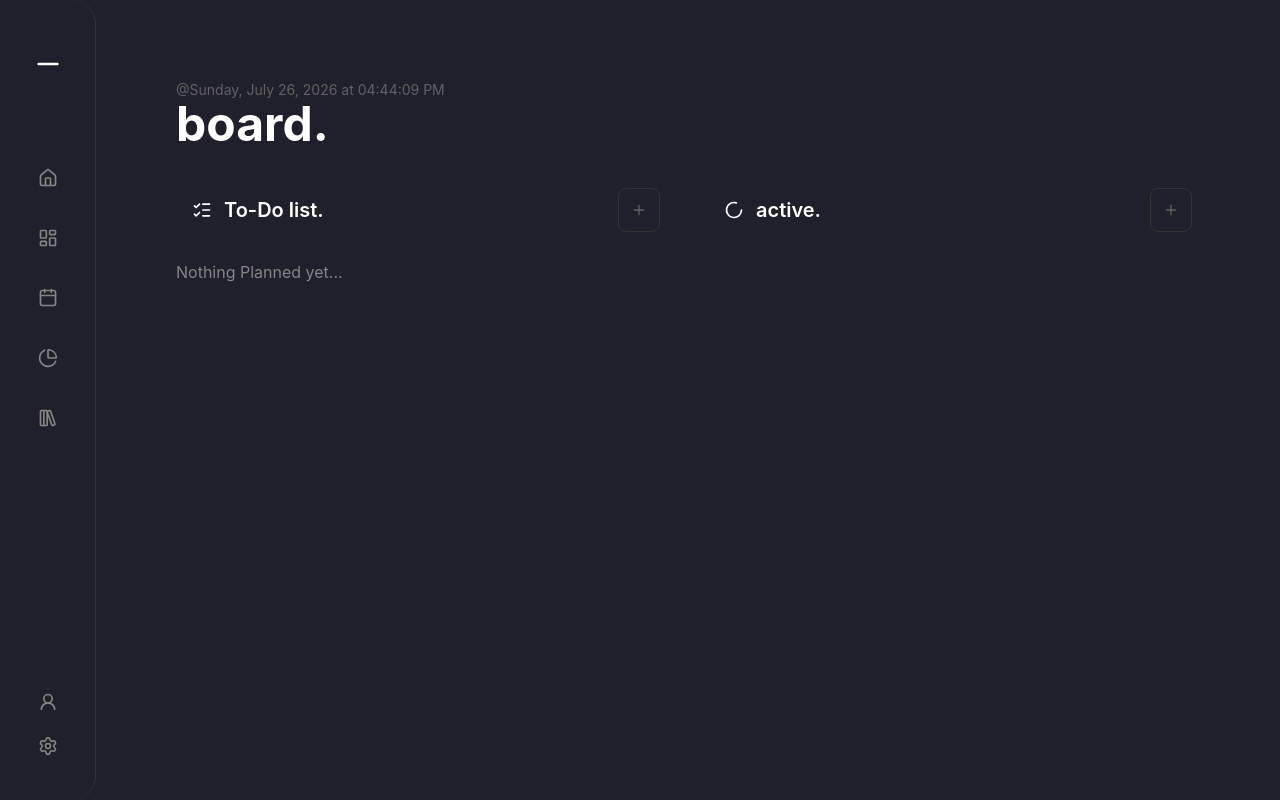
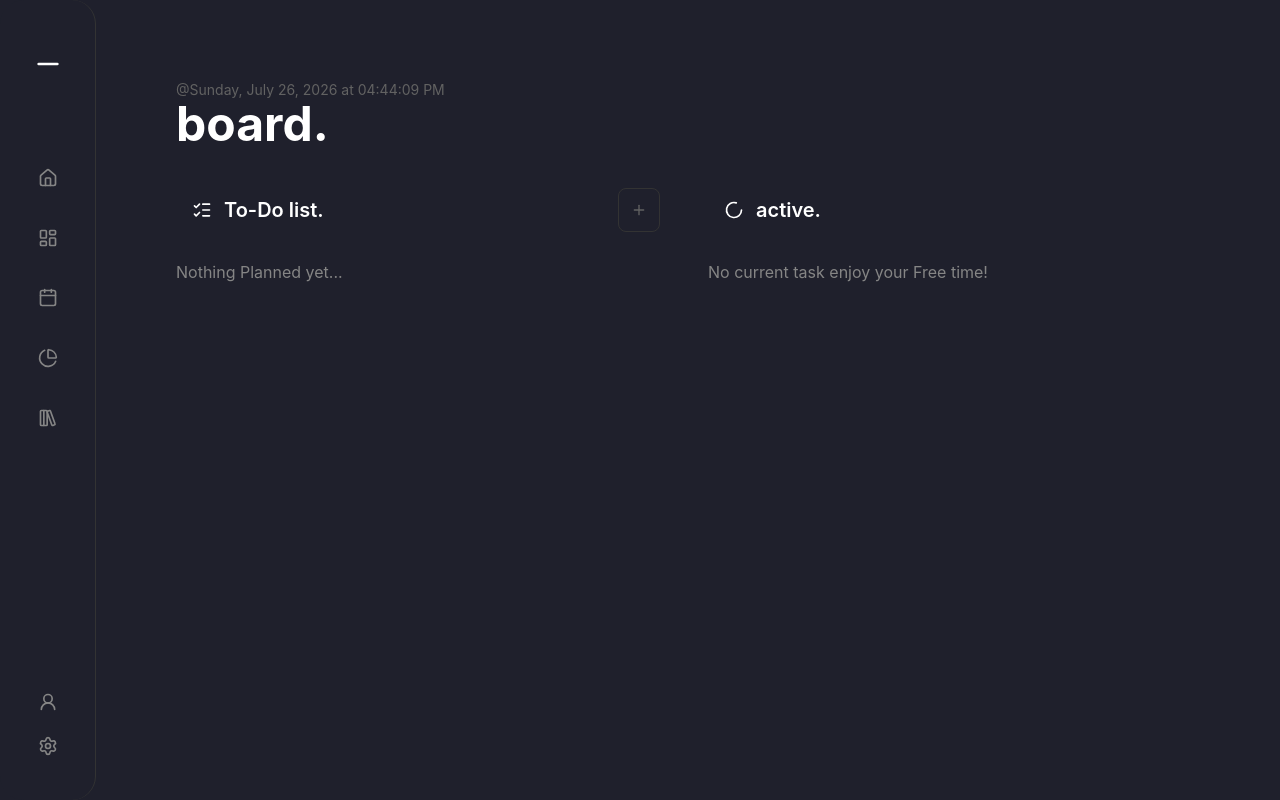
Before and after one commit to Phiphi-ctrl/dash., a React (Vite) app: page / in a window 1280 px wide. Built offline with nearby package versions, Linux system fonts and the light colour scheme; what emoji-mart would draw is missing.

Commit message:
Add: Active Task Section
I have added a section that displays the currently active section.

```diff
--- /dev/null
+++ b/src/components/dashboard/Active/ActiveTask.tsx
@@ -0,0 +1,149 @@
+import type { Task } from '../../../types/Task.ts'
+import { useEffect, useState } from 'react'
+import { Calendar, ArrowDownUp } from 'lucide-react'
+import PulseDot from '../../ui/PulseDot.tsx'
+import { getTimeRange } from '../../../utils/Datetime.ts'
+
+type ActiveTaskProps = {
+  tasks: Task[]
+  today: Date
+}
+
+function ActiveTask ({tasks, today}: ActiveTaskProps) {
+
+  const [now, setNow] = useState(new Date())
+
+  useEffect(() => {
+    const intervalId = setInterval(() => {
+      setNow(new Date())
+    }, 1000)
+
+    return () => {
+      clearInterval(intervalId)
+    }
+  }, [])
+
+  const activeTask = tasks.find((task) => {
+    const start = new Date(task.startAt)
+    const end = new Date(task.endAt)
+
+    return start <= now && now < end;
+  })
+
+  function getTaskProgress (task: Task, currentTime: Date) {
+    const start = new Date(task.startAt)
+    const end = new Date(task.endAt)
+    const total = (end.getTime() - start.getTime())
+    const elapsed = (currentTime.getTime() - start.getTime())
+    return Math.min(Math.max((elapsed / total), 0), 1)
+  }
+
+  function getMinutesTillEnd (task: Task, currentTime: Date) {
+    const end = new Date(task.endAt)
+    const current = new Date(currentTime)
+    return (end.getTime() - current.getTime()) / 1000 / 60
+  }
+
+  const minutesTillEndString = activeTask ? `${ Math.round(getMinutesTillEnd(activeTask, now))}m left` : ''
+
+  const viewBoxSize = 180
+
+  const radius = viewBoxSize * 0.4
+
+  const circumference = 2 * Math.PI * radius
+
+  const progress = activeTask ? getTaskProgress(activeTask, now) : 0
+
+  const offset = circumference * (1 - progress)
+
+  return (
+    <div>
+      {activeTask ? (
+        <div className="grid grid-cols-1 border border-border rounded-lg p-8">
+          {/*Task title*/}
+          <div className="flex flex-col gap-4 p-2">
+            <div className="flex text-muted h-9">
+              <div className="flex justify-center items-center">In Progress</div>
+              <div className="relative ml-auto">
+                <PulseDot className="absolute right-3 top-3"/>
+              </div>
+            </div>
+            <div className="text-xl">
+              {activeTask.emoji} {activeTask.title}
+            </div>
+          </div>
+          {/*Progress Circle*/}
+          <div className="flex justify-center items-center p-6">
+            <div className={`relative size-[${viewBoxSize}px]`}>
+              <svg
+                width={viewBoxSize}
+                height={viewBoxSize}
+                viewBox={`0 0 ${viewBoxSize} ${viewBoxSize}`}
+              >
+                {/* background track */}
+                <circle
+                  className="text-border"
+                  cx={viewBoxSize / 2}
+                  cy={viewBoxSize / 2}
+                  r={radius}
+                  fill="none"
+                  stroke="currentColor"
+                  strokeWidth="25"
+                />
+
+                {/* progress */}
+                <circle
+                  className="stroke-accent-secondary"
+                  cx={viewBoxSize / 2}
+                  cy={viewBoxSize / 2}
+                  r={radius}
+                  fill="none"
+                  stroke="currentColor"
+                  strokeWidth="25"
+                  strokeDasharray={circumference}
+                  strokeDashoffset={offset}
+                  strokeLinecap={'round'}
+                  transform={`rotate(-90 ${viewBoxSize / 2} ${viewBoxSize / 2})`}
+
+                />
+
+              </svg>
+              {/* center content */}
+              <div className="absolute inset-0 flex flex-col items-center justify-center">
+                <span className="font-semibold text-3xl">
+                  {Math.round(progress * 100)}%
+                </span>
+                <span className="text-xs text-foreground-secondary">
+                  {minutesTillEndString}
+                </span>
+              </div>
+            </div>
+          </div>
+          <div className="flex gap-2 p-6 text-foreground-secondary">
+            <div className="flex gap-2">
+              <div className="flex items-center justify-center">
+                <Calendar className="size-4"/>
+              </div>
+              <div>
+                {getTimeRange(activeTask.startAt, activeTask.endAt, today)}
+              </div>
+            </div>
+            <div className="flex ml-auto gap-2">
+              <div className="flex items-center justify-center">
+                <ArrowDownUp className="size-4"/>
+              </div>
+              <div>
+                {activeTask.priority}
+              </div>
+            </div>
+          </div>
+        </div>
+        ) : (
+        <span className="text-foreground-secondary">No current task enjoy your Free time!</span>
+        )
+      }
+    </div>
+  )
+}
+
+export default ActiveTask
--- a/src/components/dashboard/DateTimeRangePicker.tsx
+++ b/src/components/dashboard/TaskForm/DateTimeRangePicker/DateTimeRangePicker.tsx
@@ -1,6 +1,6 @@
 import SelectionCalendar from './SelectionCalendar.tsx'
 import { useState, useRef, type FocusEvent } from 'react'
-import { parseDateTimeInput, formatDateTimeInput } from '../../utils/Datetime.ts'
+import { parseDateTimeInput, formatDateTimeInput } from '../../../../utils/Datetime.ts'
 
 export type ActiveField = 'start' | 'end'
 
--- a/src/components/dashboard/SelectionCalendar.tsx
+++ b/src/components/dashboard/TaskForm/DateTimeRangePicker/SelectionCalendar.tsx
@@ -9,7 +9,7 @@ import {
   monthFormatter,
   dateToLocalDateTimeString,
   weekdays
-} from '../../utils/Datetime.ts'
+} from '../../../../utils/Datetime.ts'
 
 type SelectionCalendarProps = {
   newStartAt: string;
--- a/src/components/dashboard/TaskEmojiPicker.tsx
+++ b/src/components/dashboard/TaskForm/EmojiPicker/TaskEmojiPicker.tsx
@@ -9,7 +9,7 @@ import {
   Flag,
 } from 'lucide-react'
 import type { LucideIcon } from 'lucide-react'
-import { data } from '../../lib/emojiMart.ts'
+import { data } from '../../../../lib/emojiMart.ts'
 
 type CategoryOption = {
   id: string
--- a/src/components/dashboard/PriorityButton.tsx
+++ b/src/components/dashboard/TaskForm/PriorityPicker/PriorityButton.tsx
@@ -1,4 +1,4 @@
-import type { TaskPriority } from '../../types/Task.ts'
+import type { TaskPriority } from '../../../../types/Task.ts'
 import type { LucideIcon } from 'lucide-react'
 
 type PriorityButtonProps = {
--- a/src/components/dashboard/tasks/TaskItem.tsx
+++ b/src/components/dashboard/TodoList/TaskItem.tsx
@@ -29,7 +29,7 @@ function TaskItem ({task, onToggle, onDelete, onEdit, today} : TaskItemProps) {
   }
 
   return (
-    <li className={`flex w-full ${getPriorityClass(task.priority)} gap-4 items-center border border-border rounded-lg p-2 h-13`}>
+    <li className={`flex w-full ${getPriorityClass(task.priority)} gap-4 items-center border border-border rounded-lg`}>
       <div>
         {task.emoji !== null && (
             <span className="text-xl size-9 pl-3 pr-2 cursor-default">
--- a/src/components/dashboard/tasks/TaskList.tsx
+++ b/src/components/dashboard/TodoList/TaskList.tsx
@@ -11,7 +11,7 @@ type TaskListProps = {
 
 function TaskList({tasks, onToggle, onDelete, onEdit, today} : TaskListProps) {
   return (
-    <div className="h-90 overflow-hidden overflow-y-auto mr-2">
+    <div className="h-102 overflow-hidden overflow-y-auto mr-2">
       {tasks.length === 0 ? (
         <p className="text-foreground-secondary">Nothing Planned yet...</p>
       ) : (
--- /dev/null
+++ b/src/components/ui/PulseDot.tsx
@@ -0,0 +1,18 @@
+type PulseDotProps = {
+  className?: string
+}
+
+function PulseDot({ className = '' }: PulseDotProps) {
+  return (
+    <span
+      className={`relative flex size-3 ${className}`}
+      aria-hidden="true"
+    >
+      <span className="absolute inline-flex size-full animate-ping rounded-full bg-accent-secondary opacity-80" />
+
+      <span className="relative inline-flex size-3 rounded-full bg-accent-secondary" />
+    </span>
+  )
+}
+
+export default PulseDot
--- a/src/index.css
+++ b/src/index.css
@@ -36,6 +36,8 @@
   --color-accent-medium: rgb(35 94 197 / 20%);
   --color-accent-soft: rgb(35 94 197 / 15%);
 
+  --color-accent-secondary: #3D5A6C;
+
 
   /*
    * Validation
@@ -65,7 +67,7 @@
    * Task priorities
    */
 
-  --color-priority-low: #292a2f;
+  --color-priority-low: #222631;
   --color-priority-medium: #222631;
   --color-priority-high: #2b2f3d;
 
--- a/src/pages/Dashboard.tsx
+++ b/src/pages/Dashboard.tsx
@@ -1,14 +1,15 @@
 import { useState, useEffect, useRef } from 'react'
-import TaskList from '../components/dashboard/tasks/TaskList'
-import TaskForm from '../components/dashboard/TaskForm.tsx'
+import TaskList from '../components/dashboard/TodoList/TaskList'
+import TaskForm from '../components/dashboard/TaskForm/TaskForm.tsx'
 import type { NewTask, Task} from '../types/Task'
 import Button from '../components/ui/Button.tsx'
 import { PlusIcon, ListChecks, LoaderCircle } from 'lucide-react'
 import LiveDateTime from '../components/dashboard/LiveDateTime.tsx'
+import ActiveTask from '../components/dashboard/Active/ActiveTask.tsx'
 
 function Dashboard() {
   const [tasks, setTasks] = useState<Task[]>(() => {
-    const storedTasks = localStorage.getItem("dash.tasks")
+    const storedTasks = localStorage.getItem("dash.TodoList")
     if(storedTasks === null) {
       return []
     }
@@ -46,7 +47,7 @@ function Dashboard() {
   }, [isAddTaskOpen])
 
   useEffect(() => {
-    localStorage.setItem("dash.tasks", JSON.stringify(tasks))
+    localStorage.setItem("dash.TodoList", JSON.stringify(tasks))
   }, [tasks])
 
   function handleAddTask(newTask : NewTask) {
@@ -192,22 +193,8 @@ function Dashboard() {
               <LoaderCircle className="size-5" />
               <h3 className="text-xl font-semibold">active.</h3>
             </div>
-            <Button
-              onClick={() => {
-                setEditingTask(null)
-                setIsAddTaskOpen((current) => !current)
-              }}
-              Icon={PlusIcon}
-              className={`
-            bg-app-surface
-          border-border
-          text-muted
-          hover:bg-accent-soft
-          hover:border-accent
-          hover:text-accent
-            `}
-            />
           </div>
+          <ActiveTask tasks={tasks} today={today}/>
         </div>
       </section>
 
```
Also changed, not shown: src/components/dashboard/TaskForm/TaskForm.tsx (renamed from src/components/dashboard/TaskForm.tsx, +7 -7 lines).
